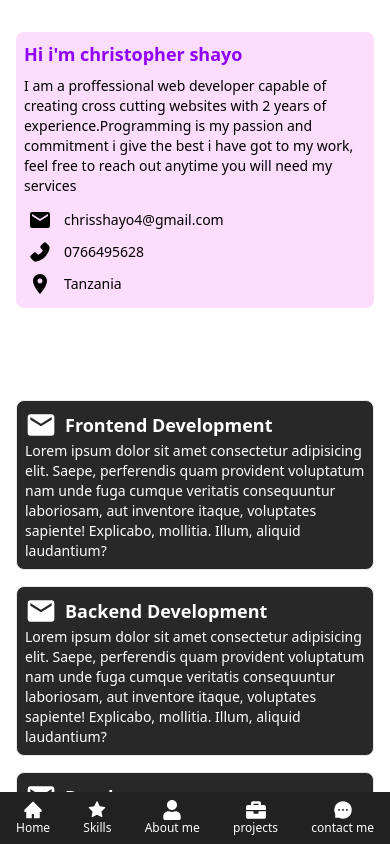
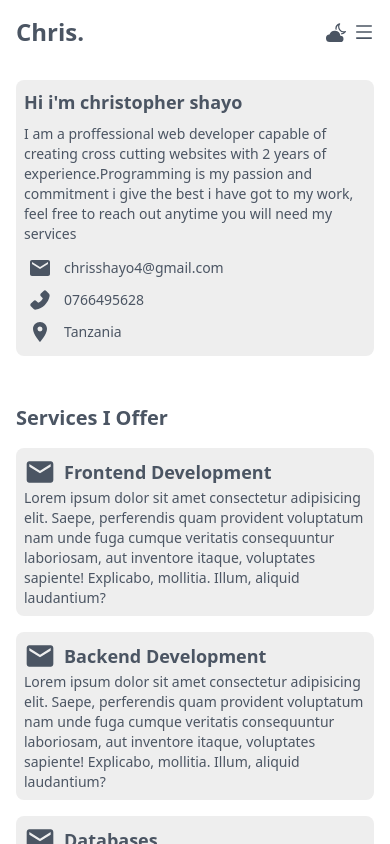
Before and after one commit to shayochris/Personalportfolio, a React (Vite) app: page /About in a window 390 px wide. Built offline with nearby package versions, Linux system fonts and the light colour scheme.

Commit message:
updating...

```diff
--- a/src/components/About.jsx
+++ b/src/components/About.jsx
@@ -21,23 +21,23 @@ export default function About() {
             {/* <p className='p-2 text-xl text-blue-600'>About me</p> */}
             <div className="p-2 my-2">
 
-                <div className="my-2 bg-[#fcddfc] p-2 rounded-lg">
-                    <p className='pb-2 font-semibold text-lg text-[#8F00FF]'>Hi i'm christopher shayo</p>
-                    <p className='text-sm text-black'>I am a proffessional web developer capable of creating cross cutting websites with 2 years of experience.Programming is my passion and commitment i give the best i have got to my work, feel free to reach out anytime you will need my services</p>
+                <div className={`my-2  p-2 rounded-lg ${ui}`}>
+                    <p className='pb-2 font-semibold text-lg'>Hi i'm christopher shayo</p>
+                    <p className='text-sm'>I am a proffessional web developer capable of creating cross cutting websites with 2 years of experience.Programming is my passion and commitment i give the best i have got to my work, feel free to reach out anytime you will need my services</p>
                     <div className="mt-2 text-sm">
-                        <div className='flex  items-center text-black'>
+                        <div className='flex  items-center'>
                             <div className='h-8 w-8 rounded-full flex justify-center items-center'>
                                 <MdEmail className='h-6 w-6'/>
                             </div>
                             <p className='ml-2'>chrisshayo4@gmail.com</p>
                         </div>
-                        <div className='flex  items-center text-black'>
+                        <div className='flex  items-center'>
                             <div className='h-8 w-8 rounded-full flex justify-center items-center'>
                                 <AiFillPhone className='h-6 w-6'/>
                             </div>
                             <p className='ml-2'>0766495628</p>
                         </div>
-                        <div className='flex  items-center text-black'>
+                        <div className='flex  items-center'>
                             <div className='h-8 w-8 rounded-full flex justify-center items-center'>
                                 <MdLocationOn className='h-6 w-6'/>
                             </div>
@@ -126,7 +126,6 @@ export default function About() {
                 </div>
             </div>
         </div>
-        <MobileNav/>
     </div>
   )
 }
--- a/src/components/Home.jsx
+++ b/src/components/Home.jsx
@@ -1,41 +1,37 @@
-import { useContext } from "react"
+import { useContext, useState } from "react"
 import {Link} from 'react-router-dom'
+import { ThemeContext,} from "../contexts/ThemeContext"
 import Navbar from "./Navbar";
 import { AiFillGithub,AiFillLinkedin,AiFillFacebook,AiFillInstagram } from "react-icons/ai";
 import chris from "../assets/images/chris.jpg"
-import { ThemeContext } from "../contexts/ThemeContext";
-import MobileNav from "./MobileNav";
 export default function Home() {
-  const {theme, ui} =useContext(ThemeContext)
+  const {theme, ui} =useContext(ThemeContext) ;
   return (
-    <div className={`fixed top-0 left-0 w-full flex flex-col h-screen overflow-y-scroll ${theme}`}>
-        <div className="container min-h-screen">
+    <div className={`absolute top-0 left-0 w-full h-screen overflow-y-scroll ${theme}`}>
+        <div className="container">
           <Navbar/>
           <div className="flex sm:flex-row flex-col relative top-20 mb-4">
             <div className="w-full sm:h-[300px] flex justify-center items-center">
-              <div className={`md:h-[200px] h-[150px] md:w-[200px] w-[150px] rounded-full overflow-hidden ${ui} ring-8 ring-ui`}>
+              <div className={`md:h-[200px] h-[150px] md:w-[200px] w-[150px] rounded-full overflow-hidden ${ui}`}>
                 <img src={chris} alt="" className="w-full h-full object-cover bg-center" />
               </div>
             </div>
 
             <div className="w-full sm:h-[300px] flex flex-col justify-center sm:items-start items-center mt-6 sm:mt-0">
               <p>Hello</p>
-              <p className={`text-2xl text-primary`}>I am christopher shayo</p>
-              <p className="text-gray-500 capitalize text-lg"> web developer</p>
-              <p className="my-4 text-center md:text-start">
-                As a passionate web developer , i specialize in crafting sophisticated systems using modern technology trends.Explore my portfolio to witness the fusion of creativity and innovation in the digital realm.</p>
-              <button className={` px-4 py-2 font-semibold mt-2 rounded-lg bg-primary`}>Hire me</button>
+              <p className={`text-primary text-2xl`}>I am christopher shayo</p>
+              <p>a web developer</p>
+              <p className="text-center md:text-start my-2">As a passionate web developer , i specialize in crafting sophisticated systems using modern technology trends.Explore my portfolio to witness the fusion of creativity and innovation in the digital realm.</p>
+              <button className={`bg-primary text-white px-4 py-2 font-semibold mt-2 rounded-lg`}>Hire me</button>
             </div>
           </div>
-          <div className="flex mt-32 justify-center ">
+          <div className="flex relative top-24 justify-center ">
             <Link to="/" className="mr-4"><AiFillGithub className={`h-12 w-12 ${theme}`}/></Link>
             <Link to="/" className="mr-4"><AiFillLinkedin className={`h-12 w-12 ${theme}`}/></Link>
             <Link to="/" className="mr-4"><AiFillFacebook className={`h-12 w-12 ${theme}`}/></Link>
             <Link to="/" className=""><AiFillInstagram className={`h-12 w-12 ${theme}`}/></Link>
           </div>
-
         </div>
-        <MobileNav/>
     </div>
   )
 }
--- a/src/components/MobileNav.jsx
+++ b/src/components/MobileNav.jsx
@@ -8,8 +8,8 @@ export default function MobileNav() {
         <div className="py-2 px-4 flex justify-between items-center">
 
             <Link to="/" className="flex flex-col justify-center items-center">
-                <AiFillHome className="w-5 h-5"/>
-                <p className="text-xs">Home</p>
+                <AiFillHome className="w-5 h-5 text-primary"/>
+                <p className="text-xs text-primary">Home</p>
             </Link>
             <Link to="/skills" className="flex flex-col justify-center items-center">
                 <AiFillStar className="w-5 h-5"/>
--- a/src/components/Navbar.jsx
+++ b/src/components/Navbar.jsx
@@ -1,16 +1,17 @@
 import {Link} from "react-router-dom"
 import { useContext, useState } from "react";
-import { AiOutlineClose,AiOutlineMenu,AiOutlineHome,AiOutlineProfile} from "react-icons/ai";
+import { AiFillHome, AiFillMessage, AiFillStar,AiOutlineClose,AiOutlineMenu } from "react-icons/ai";
+import {FaBriefcase, FaUser} from 'react-icons/fa'
 import { BsBrightnessHighFill,BsFillCloudMoonFill} from "react-icons/bs";
 import { ThemeContext, } from "../contexts/ThemeContext";
 
 export default function Navbar() {
   const [mobile,setMobile]=useState(false);
-  const {theme,isDark} = useContext(ThemeContext)
+  const {theme,ui,isDark,setIsDark,border} = useContext(ThemeContext)
   const txt=isDark ? <BsBrightnessHighFill className="w-5 h-5"/> : <BsFillCloudMoonFill className="w-5 h-5"/>;
   const changeTheme=()=>{
     const mode=JSON.parse(localStorage.getItem("dark"));
-    theme.setIsDark(!mode);
+    setIsDark(!mode);
     localStorage.setItem("dark",JSON.stringify(!mode));
   }
   return (
@@ -27,35 +28,36 @@ export default function Navbar() {
             </ul>
             <div className="sm:hidden flex">
               <button onClick={changeTheme}>{txt}</button>
-              <button onClick={()=>setMobile(true)} className="ml-2"><AiOutlineMenu className="w-5 h-5"/></button>
+              {!mobile ?
+                <button onClick={()=>setMobile(true)} className="ml-2"><AiOutlineMenu className="w-5 h-5"/></button>
+                :
+                <button onClick={()=>setMobile(false)} className="ml-2"><AiOutlineClose className="w-5 h-5"/></button>
+              }
 
             </div>
-
-            {mobile
+        </nav>
+        {mobile
              &&
               <div className={`modal ${theme}`}>
-                <nav className={`navbar border-b-[1px] ${theme}`}>
-                    <p className="text-2xl font-bold">Chris.</p>
-                    <button onClick={()=>setMobile(false)}><AiOutlineClose className="w-5 h-5"/></button>
-                </nav>
-                <ul className="">
-                  <li><Link to="/" className="flex items-center w-full rounded-lg my-2 p-2">
-                    <span className="mr-2"><AiOutlineHome/></span>
+                <ul className={`${ui} p-2`}>
+                  <li><Link to="/" className={`flex items-center w-full p-2 border-b ${border}`}>
+                    <span className="mr-2"><AiFillHome className="w-5 h-5"/></span>
                     Home</Link></li>
-                  <li><Link to="/Skills" className="flex items-center w-full my-2 p-2">
-                    <span className="mr-2"><AiOutlineProfile/></span>
+                  <li><Link to="/Skills" className={`flex items-center w-full p-2 border-b ${border}`}>
+                    <span className="mr-2"><AiFillStar className="w-5 h-5"/></span>
                     Skills</Link></li>
-                  <li><Link to="/About" className="flex items-center w-full my-2 p-2">
-                    <span className="mr-2"><AiOutlineHome/></span>
+                  <li><Link to="/About" className={`flex items-center w-full p-2 border-b ${border}`}>
+                    <span className="mr-2"><FaUser className="w-5 h-5"/></span>
                     About</Link></li>
-                  <li><Link to="/" className="flex items-center w-full my-2 p-2">
-                    <span className="mr-2"><AiOutlineHome/></span>
-                    Home</Link></li>
+                  <li><Link to="/" className={`flex items-center w-full p-2 border-b ${border}`}>
+                    <span className="mr-2"><FaBriefcase className="w-5 h-5"/></span>
+                    Projects</Link></li>
+                  <li><Link to="/" className={`flex items-center w-full p-2`}>
+                    <span className="mr-2"><AiFillMessage className="w-5 h-5"/></span>
+                    Contact me</Link></li>
                 </ul>
               </div>
             }
-
-        </nav>
     </div>
   )
 }
--- a/src/contexts/ThemeContext.jsx
+++ b/src/contexts/ThemeContext.jsx
@@ -5,10 +5,9 @@ import { createContext } from "react";
 export const ThemeContext=createContext();
 const ThemeContextProvider = ({ children }) => {
     const [isDark,setIsDark]=useState(JSON.parse(localStorage.getItem("dark")));
-    const ui=isDark ? "bg-[#282828]" : "bg-[#282828]";
-    const theme=isDark ? "bg-[#121212] text-[#FFFFFF]" : "bg-[[#121212] text-[#FFFFFF]";
-    const border = isDark ? "border-[#282828]" : "border-[#282828]"
-    console.log(theme)
+    const ui=isDark ? "bg-[#282828]" : "bg-[#eee]";
+    const theme=isDark ? "bg-[#121212] text-[#FFFFFF]" : "bg-[#FFFFFF] text-gray-600";
+    const border = isDark ? "border-[#404040]" : "border-[#ddd]"
     useEffect(()=>{
         setIsDark(JSON.parse(localStorage.getItem("dark")));
     },[isDark])
--- a/src/index.css
+++ b/src/index.css
@@ -2,7 +2,7 @@
 @tailwind components;
 @tailwind utilities;
 .navbar{
-  @apply w-full md:flex hidden  justify-between items-center p-2 z-20;
+  @apply w-full flex  justify-between items-center p-2 z-20;
 }
 .navlink{
   @apply  px-2 font-semibold
@@ -11,11 +11,11 @@
   @apply w-full sm:w-[80%] lg:w-[60%] mx-auto p-2
 }
 .modal{
-  @apply w-full h-full fixed top-0 left-0 z-10 sm:hidden p-2 bg-white z-10
+  @apply w-full z-10 sm:hidden p-2
 }
 .card{
-  @apply border-[1px]  p-2 rounded-lg
+  @apply p-2 rounded-lg
 }
 .card-2{
-  @apply border-[1px]  rounded-lg
+  @apply rounded-lg
 }
```
Also changed, not shown: src/components/Skills.jsx (+9 -10 lines).
